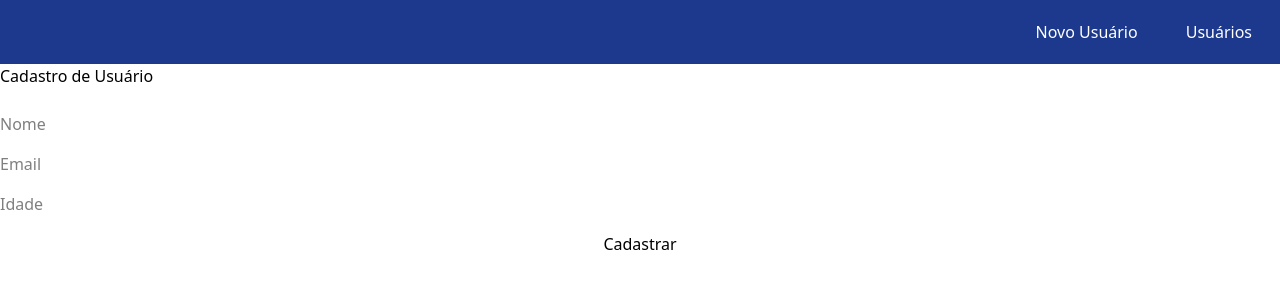
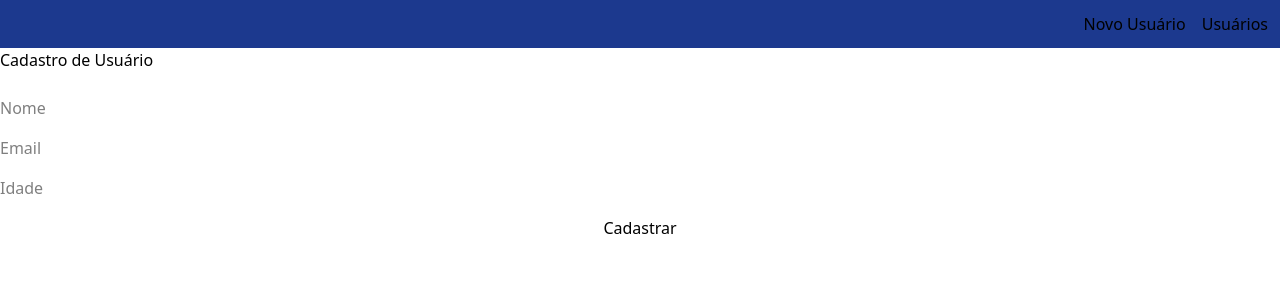
Before and after one commit to Henrico-Souza/teste-tecnico-fullstack, a React (Vite) app in the folder user-frontend/: page / in a window 1280 px wide. Shown: the top 300 px of the page. Built offline with nearby package versions, Linux system fonts and the light colour scheme.

Commit message:
style: refatora Links do Header para melor legibilidade e consistência dos estilos

```diff
--- a/user-frontend/src/App.tsx
+++ b/user-frontend/src/App.tsx
@@ -13,8 +13,8 @@ function App() {
   return (
     <Router>
       <header className="p-3 bg-blue-900 flex gap-4 justify-end items-center">
-        <Link to="/" className="px-4 py-2 text-white hover:bg-blue-950 rounded transition-colors duration-400">Novo Usuário</Link>
-        <Link to="/users" className="px-4 py-2 text-white hover:bg-blue-950 rounded transition-colors duration-400">Usuários</Link>
+        <Link to="/" className="link-button">Novo Usuário</Link>
+        <Link to="/users" className="link-button">Usuários</Link>
       </header>
 
       <div>
```
